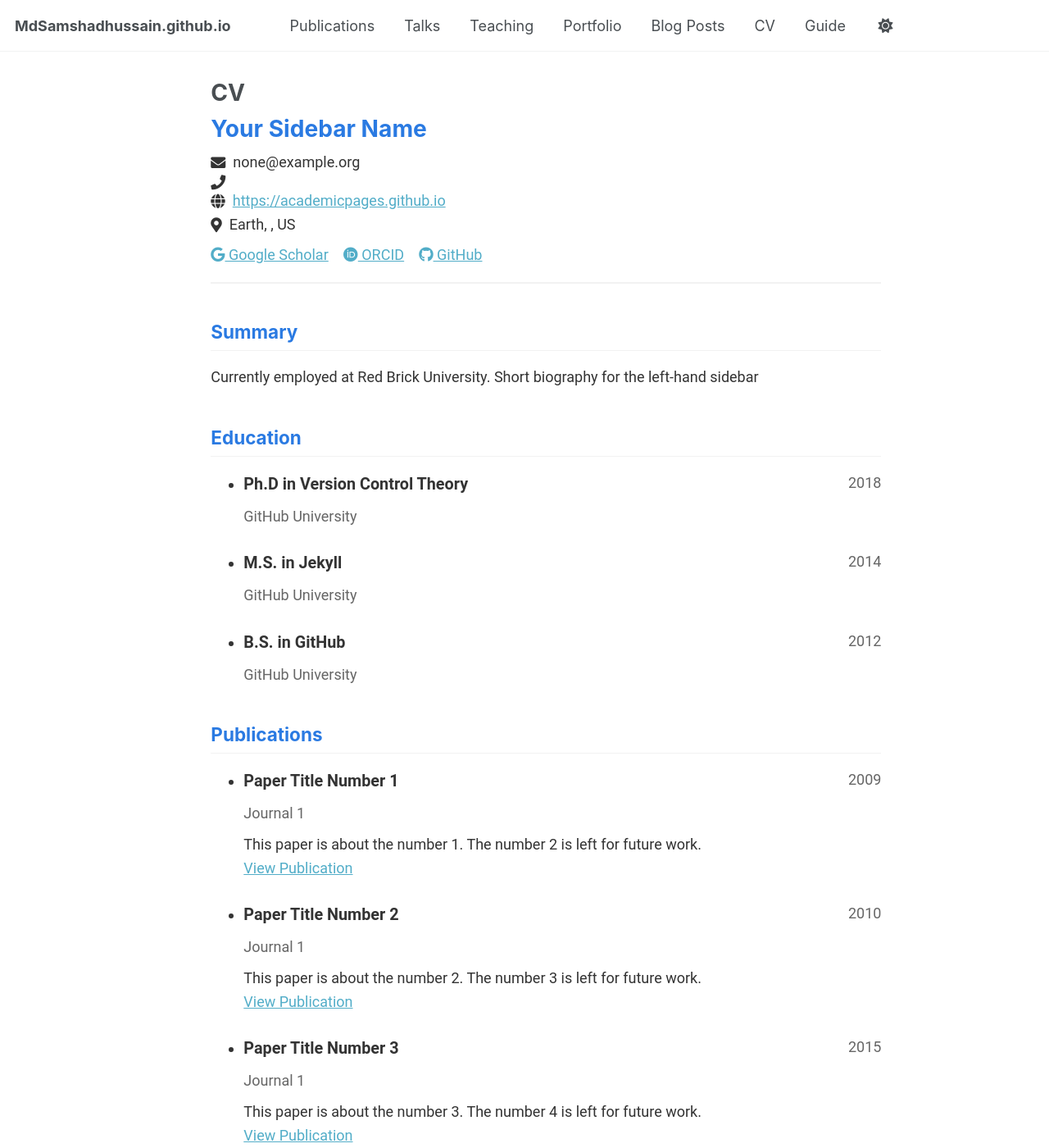
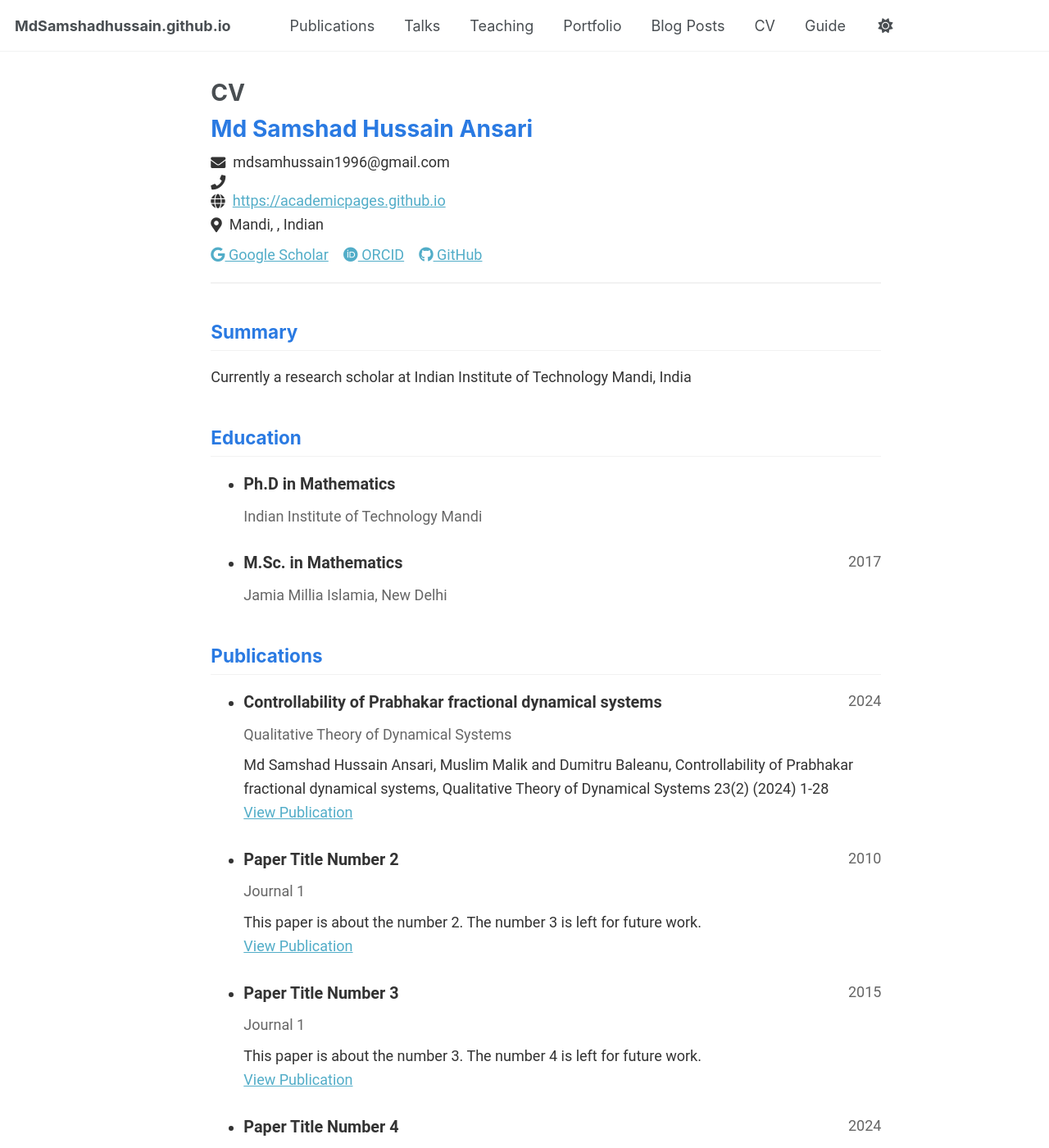
Before and after one commit to MdSamshadhussain/MdSamshadhussain.github.io, a Jekyll site: the page built from _pages/cv-json.md, in a window 1280 px wide and 1400 px high. Shown: the whole window at 82% size. Built offline with Jekyll 4.4.1, drawn with Linux system fonts in a browser that asks for light colours.

Commit message:
Update cv.json

```diff
--- a/_data/cv.json
+++ b/_data/cv.json
@@ -1,27 +1,27 @@
 {
   "basics": {
-    "name": "Your Sidebar Name",
-    "email": "none@example.org",
+    "name": "Md Samshad Hussain Ansari",
+    "email": "mdsamhussain1996@gmail.com",
     "phone": "",
     "website": "https://academicpages.github.io",
-    "summary": "Currently employed at Red Brick University. Short biography for the left-hand sidebar",
+    "summary": "Currently a research scholar at Indian Institute of Technology Mandi, India",
     "location": {
       "address": "",
-      "postalCode": "",
-      "city": "Earth",
-      "countryCode": "US",
+      "postalCode": "175005",
+      "city": "Mandi",
+      "countryCode": "Indian",
       "region": ""
     },
     "profiles": [
       {
         "network": "Google Scholar",
         "username": "",
-        "url": "https://scholar.google.com/citations?user=PS_CX0AAAAAJ"
+        "url": "https://scholar.google.com/citations?user=3b2jd4EAAAAJ&hl=en&oi=ao"
       },
       {
         "network": "ORCID",
         "username": "",
-        "url": "http://orcid.org/yourorcidurl"
+        "url": "https://orcid.org/0000-0002-7757-3216"
       },
       {
         "network": "GitHub",
@@ -33,30 +33,21 @@
   "work": [],
   "education": [
     {
-      "institution": "GitHub University",
-      "area": "Ph.D in Version Control Theory",
+      "institution": "Indian Institute of Technology Mandi",
+      "area": "Ph.D in Mathematics",
       "studyType": "",
       "startDate": "",
-      "endDate": "2018",
-      "gpa": null,
+      "endDate": "",
+      "cgpa": 9.67,
       "courses": []
     },
     {
-      "institution": "GitHub University",
-      "area": "M.S. in Jekyll",
+      "institution": "Jamia Millia Islamia, New Delhi",
+      "area": "M.Sc. in Mathematics",
       "studyType": "",
       "startDate": "",
-      "endDate": "2014",
-      "gpa": null,
-      "courses": []
-    },
-    {
-      "institution": "GitHub University",
-      "area": "B.S. in GitHub",
-      "studyType": "",
-      "startDate": "",
-      "endDate": "2012",
-      "gpa": null,
+      "endDate": "2017",
+      "percentage": 85.67,
       "courses": []
     }
   ],
@@ -66,11 +57,13 @@
   "references": [],
   "publications": [
     {
-      "name": "Paper Title Number 1",
-      "publisher": "Journal 1",
-      "releaseDate": "2009-10-01",
-      "website": "http://academicpages.github.io/files/paper1.pdf",
-      "summary": "This paper is about the number 1. The number 2 is left for future work."
+      "name": "Controllability of Prabhakar fractional dynamical systems",
+      "publisher": "Qualitative Theory of Dynamical Systems",
+      "releaseDate": "2024",
+      "website": "https://doi.org/10.1007/s12346-023-00919-4",
+      "summary": "Md Samshad Hussain Ansari, Muslim Malik and Dumitru Baleanu, Controllability of
+ Prabhakar fractional dynamical systems, Qualitative Theory of Dynamical Systems 23(2)
+ (2024) 1-28"
     },
     {
       "name": "Paper Title Number 2",
```
